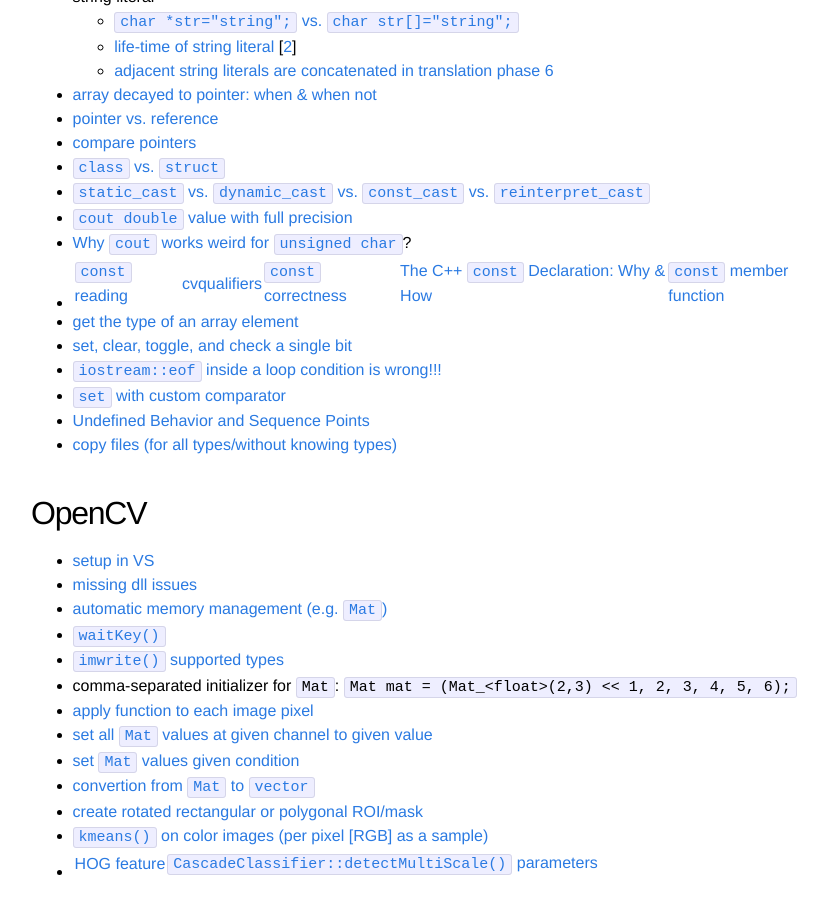
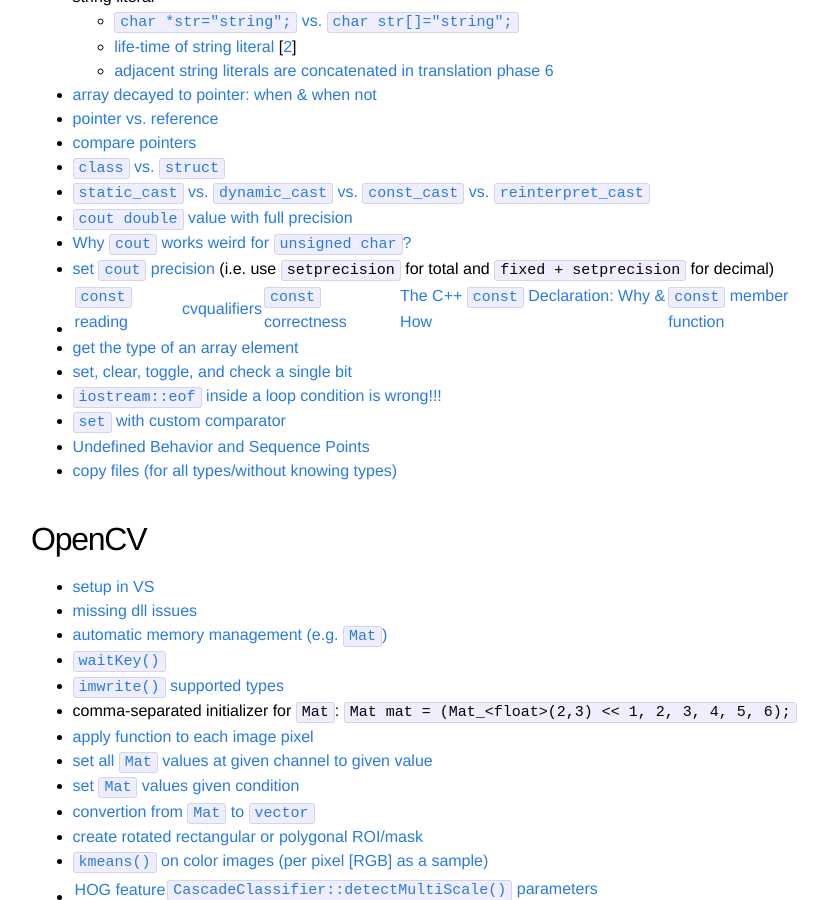
Before and after one commit to blog-ythu/blog-ythu.github.io, a Jekyll site: the page built from _posts/2014-04-13-good-refs-on-stackoverflow.md, in a window 1280 px wide and 900 px high, scrolled down 666 px. Shown: the whole window, without its empty margins (209-1037 px from the left). Built offline with Jekyll 4.4.1, drawn with Linux system fonts in a browser that asks for light colours; nearby versions of some CDN libraries; Markdown is read by kramdown in place of the engine named in the settings; comment, search, counter and statistics services are not loaded.

Commit message:
update post: Good refs on Stack Overflow

```diff
--- a/_posts/2014-04-13-good-refs-on-stackoverflow.md
+++ b/_posts/2014-04-13-good-refs-on-stackoverflow.md
@@ -25,7 +25,8 @@ mathjax: true
 - [`class` vs. `struct`](http://stackoverflow.com/a/54596/2589776)
 - [`static_cast` vs. `dynamic_cast` vs. `const_cast` vs. `reinterpret_cast`](http://stackoverflow.com/q/332030/2589776)
 - [`cout double` value with full precision](http://stackoverflow.com/a/22383496/2589776)
-- [Why `cout` works weird for `unsigned char`](http://stackoverflow.com/a/21375753/2589776)?
+- [Why `cout` works weird for `unsigned char`?](http://stackoverflow.com/a/21375753/2589776)
+- [set `cout` precision](http://stackoverflow.com/a/16280182/2589776) (i.e. use `setprecision` for total and `fixed + setprecision` for decimal)
 - [`const` reading](http://stackoverflow.com/a/162615/2589776) | [cvqualifiers](http://stackoverflow.com/a/22419598/2589776) | [`const` correctness](http://www.parashift.com/c++-faq-lite/const-correctness.html) | [The C++ `const` Declaration: Why & How](http://duramecho.com/ComputerInformation/WhyHowCppConst.html) | [`const` member function](http://stackoverflow.com/a/751783/2589776)
 - [get the type of an array element](http://stackoverflow.com/q/22410531/2589776)
 - [set, clear, toggle, and check a single bit](http://stackoverflow.com/a/47990/2589776)
```
